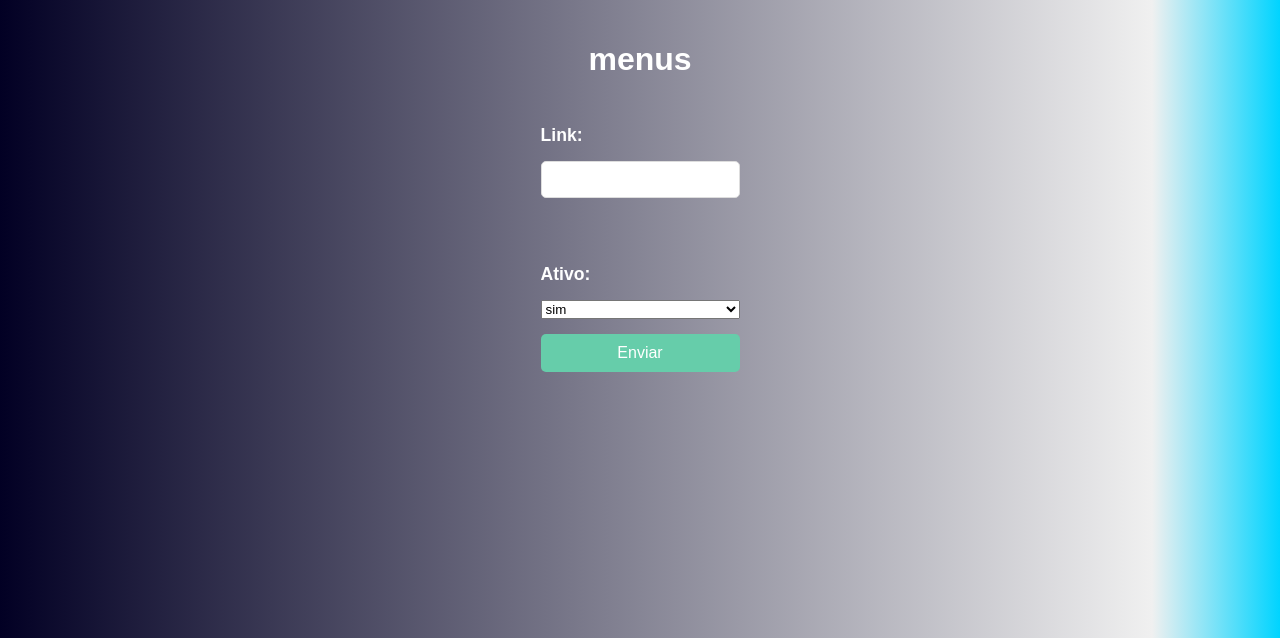
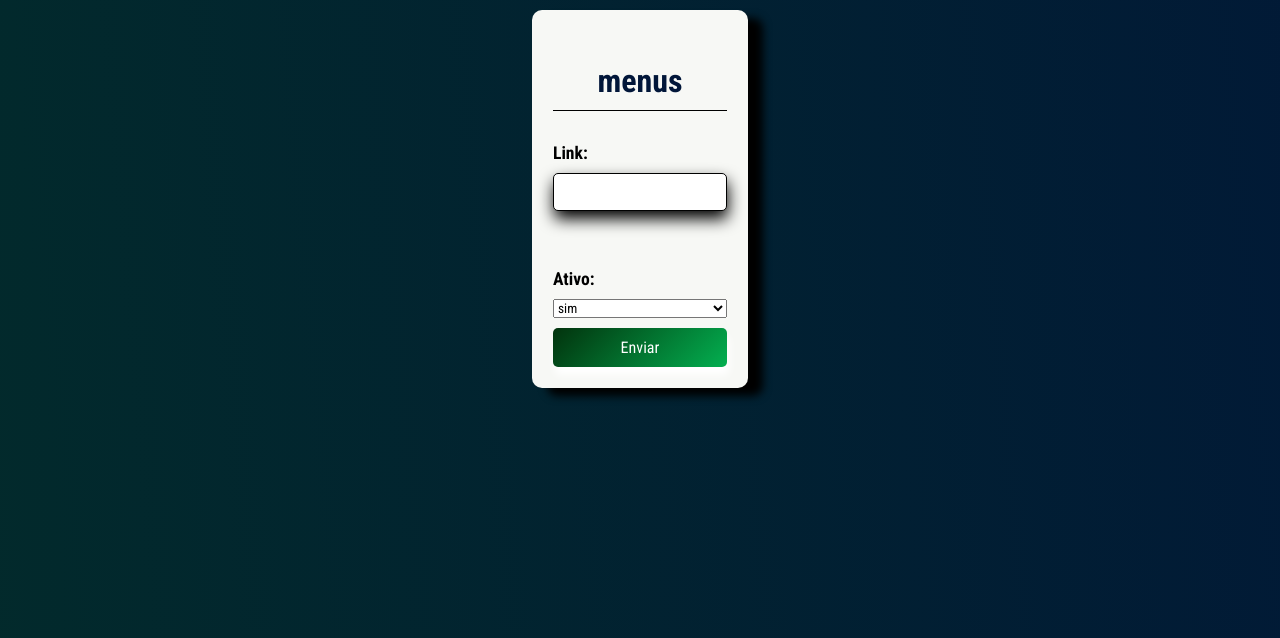
Before and after one commit to rubioluisgustavo/markasdigital.com.br, a PHP site: page /controllers/menuController.php in a window 1280 px wide. Shown: the top 638 px of the page. Run offline with PHP 8.4, Linux system fonts and the light colour scheme.

Commit message:
Novas atualizações no site

```diff
--- a/assets/css/adminStyles.css
+++ b/assets/css/adminStyles.css
@@ -1,29 +1,50 @@
+@import url('https://fonts.googleapis.com/css2?family=Kanit:ital,wght@0,100;0,200;0,300;0,400;0,500;0,600;0,700;0,800;0,900;1,100;1,200;1,300;1,400;1,500;1,600;1,700;1,800;1,900&family=Merriweather:ital,wght@0,300;0,400;0,700;0,900;1,300;1,400;1,700;1,900&family=Noto+Sans+Display:ital,wght@0,100..900;1,100..900&family=Roboto+Condensed:ital,wght@0,100..900;1,100..900&family=Roboto:ital,wght@0,100;0,300;0,400;0,500;0,700;0,900;1,100;1,300;1,400;1,500;1,700;1,900&display=swap');
+
+* {
+    font-family: "Roboto Condensed", sans-serif;
+}
+
 body {
     margin: 0;
-    font-family: Arial, sans-serif;
-    background: rgb(2, 0, 36);
-    background: linear-gradient(90deg, rgba(2, 0, 36, 1) 0%, rgba(240, 240, 240, 1) 90%, rgba(0, 212, 255, 1) 100%);
+    background-image: linear-gradient(985deg, #011639, rgb(5, 99, 5));
+    background-size: 500% 500%;
     display: flex;
     justify-content: center;
     align-items: center;
+    animation: degrade-animado 5s infinite alternate;
+}
+
+@keyframes degrade-animado {
+    0% {
+        background-position-x: 0%;
+    }
+
+    100% {
+        background-position-x: 100%;
+    }
 }
 
 h1 {
     padding: 10px 10px 10px 10px;
     text-align: center;
-    color: #fff;
+    color: #011639;
+    border-bottom: 1px solid rgb(0, 0, 0);
 }
 
 form {
     display: flex;
     flex-direction: column;
-    gap: 15px;
-    padding: 10px 10px 10px 10px;
+    background: #f7f8f5;
+    border-radius: 10px;
+    margin: 10px;
+    gap: 10px;
+    padding: 21px;
+    box-shadow: 15px 8px 9px;
 }
 
 label {
     font-size: 1.1em;
-    color: white;
+    color: rgb(0, 0, 0);
     font-weight: bolder;
 }
 
@@ -32,33 +53,45 @@ textarea,
 input[type="file"] {
     padding: 10px;
     border-radius: 5px;
-    border: 1px solid #ddd;
+    border: 2px solid #dddddd2f;
+    box-shadow: 1px 8px 16px;
+    font-weight: 400;
+    font-size: 14px;
+    letter-spacing: 0.5px;
+    border: 0.1px solid;
 }
 
+input:focus{
+    border: .1px solid rgb(0, 255, 0);
+    outline: 2px solid green;
+}
 textarea {
     resize: vertical;
 }
 
+textarea:focus{
+    border: .5px solid rgb(0, 255, 0);
+    outline: 2px solid green;
+}
+
 button {
-    padding: 10px 20px;
+    padding: 10px;
     border: none;
     border-radius: 5px;
-    background-color: mediumaquamarine;
-    color: white;
+    background: linear-gradient(135deg, rgb(2, 51, 13), rgb(3, 175, 80));
+    color: rgb(255, 255, 255);
     font-size: 1em;
     cursor: pointer;
-    transition: background-color 0.3s;
+    transition: 0.1s;
+    box-shadow: 2px 8px 9px;
 }
 
 button:hover {
-    background-color: green;
+    background: linear-gradient(135deg, rgb(3, 175, 80), rgb(2, 51, 13));
 }
 
-body {
-    font-family: Arial, sans-serif;
-    background-color: #f0f0f0;
-    margin: 0;
-    padding: 0;
+button:active {
+    opacity: 0.4;
 }
 
 .content {
```
